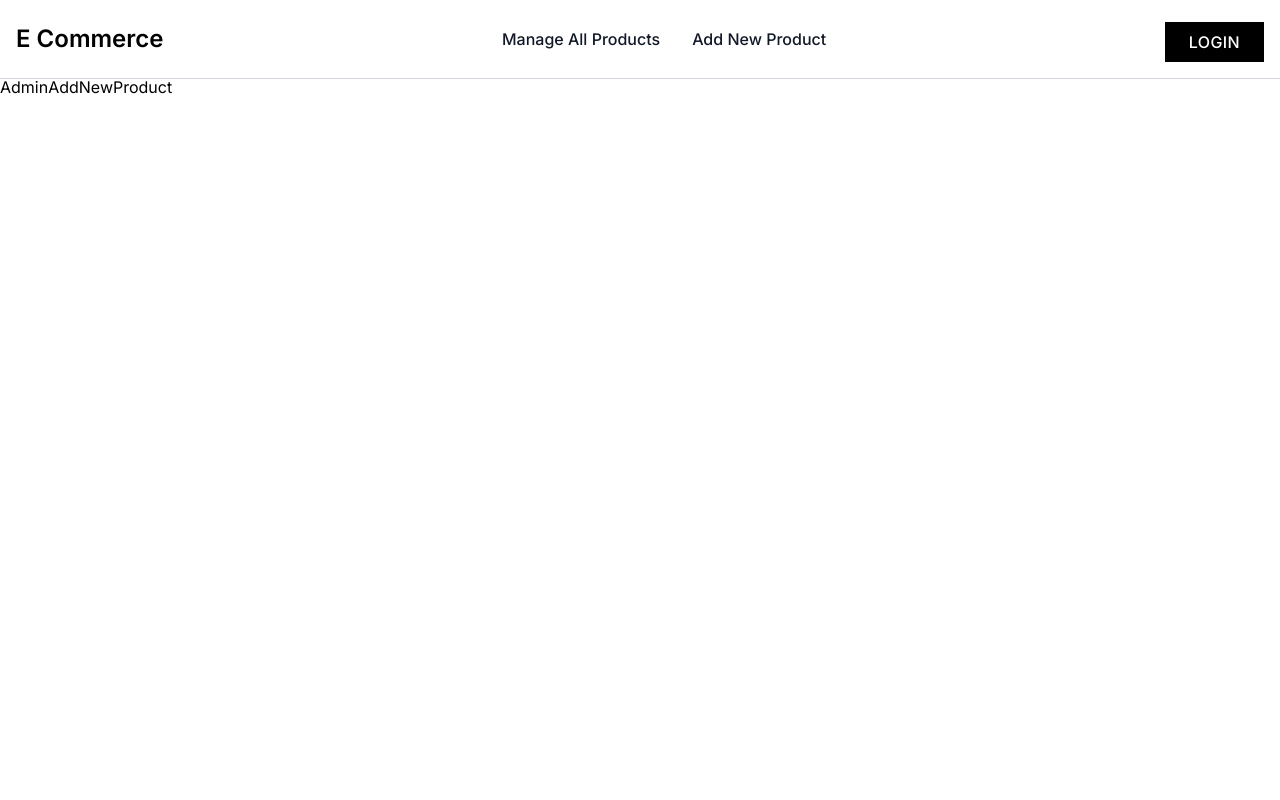
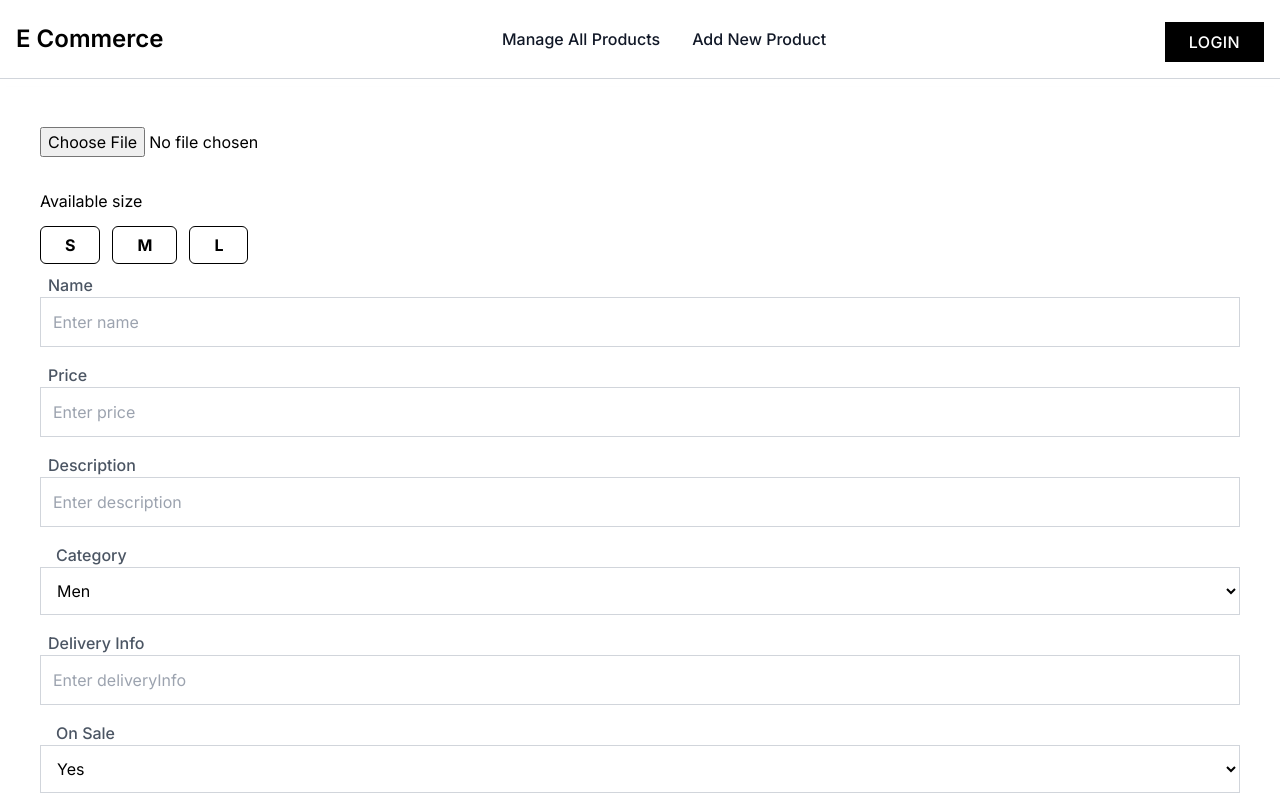
Before and after one commit to Akashyadav18/E_Commerce, a Next.js app: page /admin-view/add-product in a window 1280 px wide. Shown: the top 800 px of the page. Built offline with nearby package versions, Linux system fonts and the light colour scheme.

Commit message:
add new product/admin

```diff
--- a/src/app/admin-view/add-product/page.jsx
+++ b/src/app/admin-view/add-product/page.jsx
@@ -1,9 +1,41 @@
+"use client"
+
+import InputComponents from '@/components/FormElements/InputComponents'
+import SelectComponents from '@/components/FormElements/SelectComponents'
+import TileComponent from '@/components/FormElements/TileComponents'
+import { AvailableSizes, adminAddProductformControls } from '@/utils'
 import React from 'react'
 
 const AdminAddNewProduct = () => {
+
+  function handleImage() {
+
+  }
+
   return (
-    <div>
-      AdminAddNewProduct
+    <div className='w-full mt-3'>
+      <div className='flex flex-col justify-start items-start p-10 shadow-md'>
+        <div className='w-full space-y-8'>
+          <input accept='image/*' max="1000000" type='file' onChange={handleImage} />
+          <div className='flex gap-2 flex-col'>
+            <label>Available size</label>
+            <TileComponent data={AvailableSizes} />
+          </div>
+        </div>
+        <div className='w-full flex flex-col gap-4 mt-4'>
+          {
+            adminAddProductformControls.map((controlItem) => (
+              controlItem.componentType === 'input' ?
+                <InputComponents type={controlItem.type} placeholder={controlItem.placeholder} label={controlItem.label} />
+                :
+                controlItem.componentType === 'select' ?
+                  <SelectComponents label={controlItem.label} options={controlItem.options} />
+                  : null
+            ))
+          }
+          <button className='py-2 border border-black hover:bg-black hover:text-white'>Add Product</button>
+        </div>
+      </div>
     </div>
   )
 }
--- a/src/app/register/page.jsx
+++ b/src/app/register/page.jsx
@@ -32,7 +32,7 @@ const Register = () => {
     e.preventDefault();
     try {
       const res = await axios.post("/api/register", formData);
-      if(res.data.success) {
+      if(res.data.status === 201) {
         toast.success(res.data.message, {
           position: "top-center"
         });
--- /dev/null
+++ b/src/components/FormElements/TileComponents/index.jsx
@@ -0,0 +1,17 @@
+import React from 'react'
+
+const TileComponent = ({ data, selected = [], onClick }) => {
+    return data && data.length ? (
+        <div className='flex flex-wrap items-center gap-3 mt-3'>
+            {data.map((dataItem) => (
+                <label className='cursor-pointer' key={dataItem.id}>
+                    <span className='rounded-md border border-black px-6 py-2 font-bold'>
+                        {dataItem.label}
+                    </span>
+                </label>
+            ))}
+        </div>
+    ) : null;
+}
+
+export default TileComponent
```
